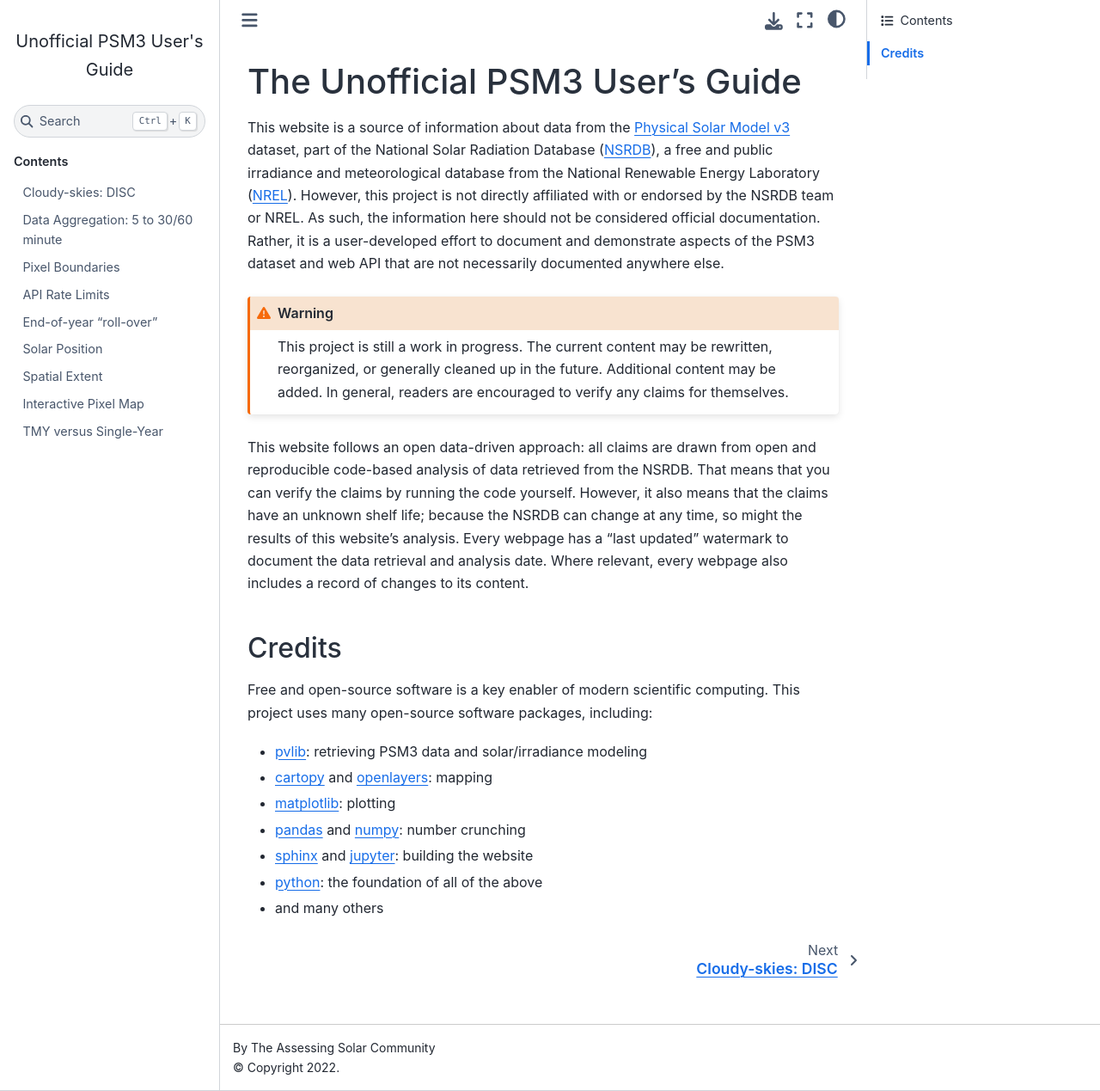
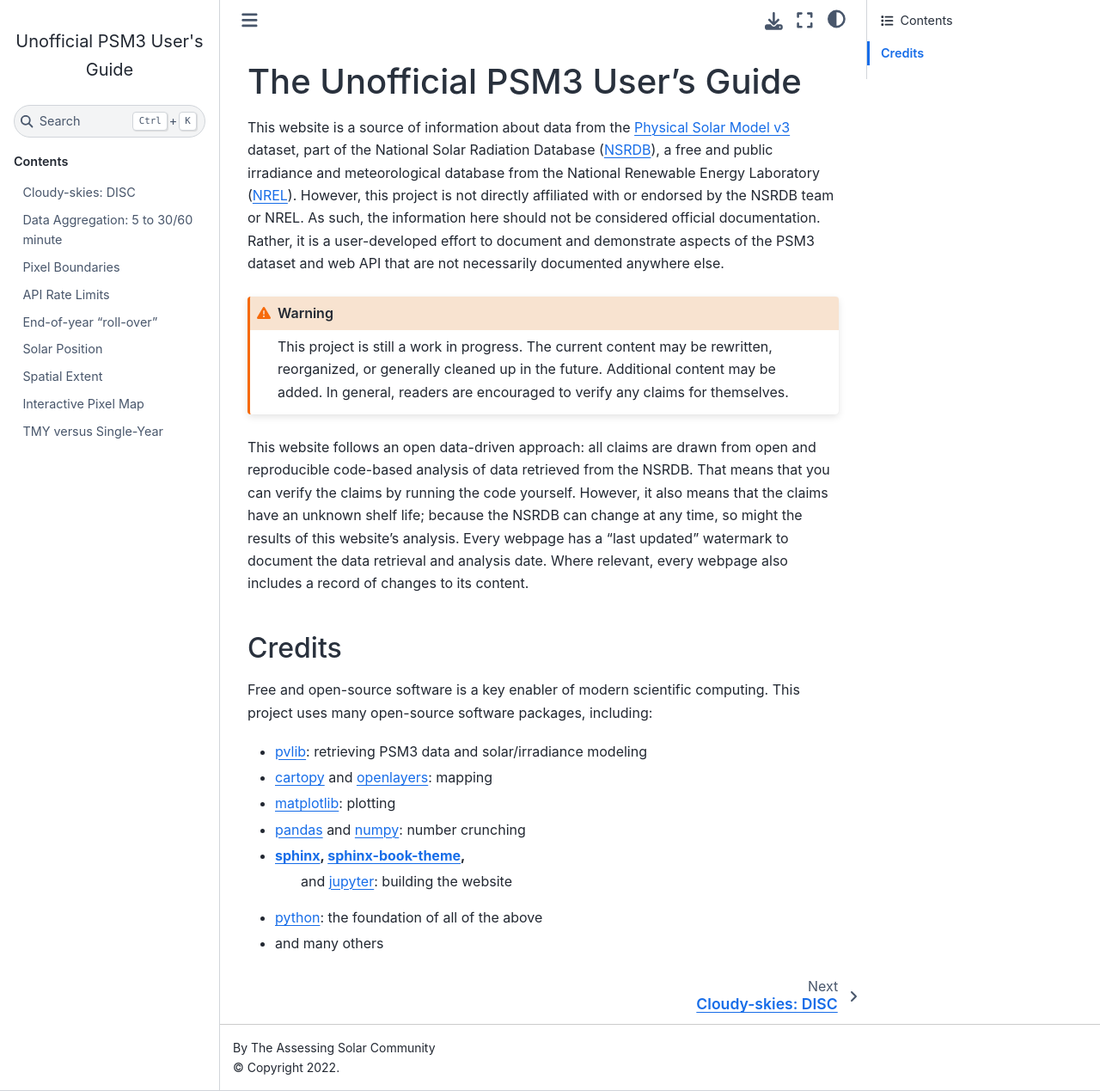
Before and after one commit to AssessingSolar/unofficial-psm3-userguide, a Sphinx documentation site: the page built from source/index.rst, in a window 1280 px wide and 1269 px high. Shown: the whole window at 86% size. Built offline with Sphinx 7.4.7 and the Sphinx Book theme 1.1.4, drawn with Linux system fonts in a browser that asks for light colours; pages that are not in the unit, such as notebooks, are missing from menus.

Commit message:
include sphinx-book-theme in credits

```diff
--- a/source/index.rst
+++ b/source/index.rst
@@ -35,7 +35,8 @@
 - `cartopy <https://scitools.org.uk/cartopy/docs/latest/>`_ and `openlayers <https://openlayers.org/>`_: mapping
 - `matplotlib <https://matplotlib.org/>`_: plotting
 - `pandas <https://pandas.pydata.org/docs>`_ and `numpy <https://numpy.org/doc/stable/>`_: number crunching
-- `sphinx <https://www.sphinx-doc.org>`_ and `jupyter <https://jupyter.org/>`_: building the website
+- `sphinx <https://www.sphinx-doc.org>`_, `sphinx-book-theme <https://sphinx-book-theme.readthedocs.io>`_,
+   and `jupyter <https://jupyter.org/>`_: building the website
 - `python <https://www.python.org>`_: the foundation of all of the above
 - and many others
 
```
